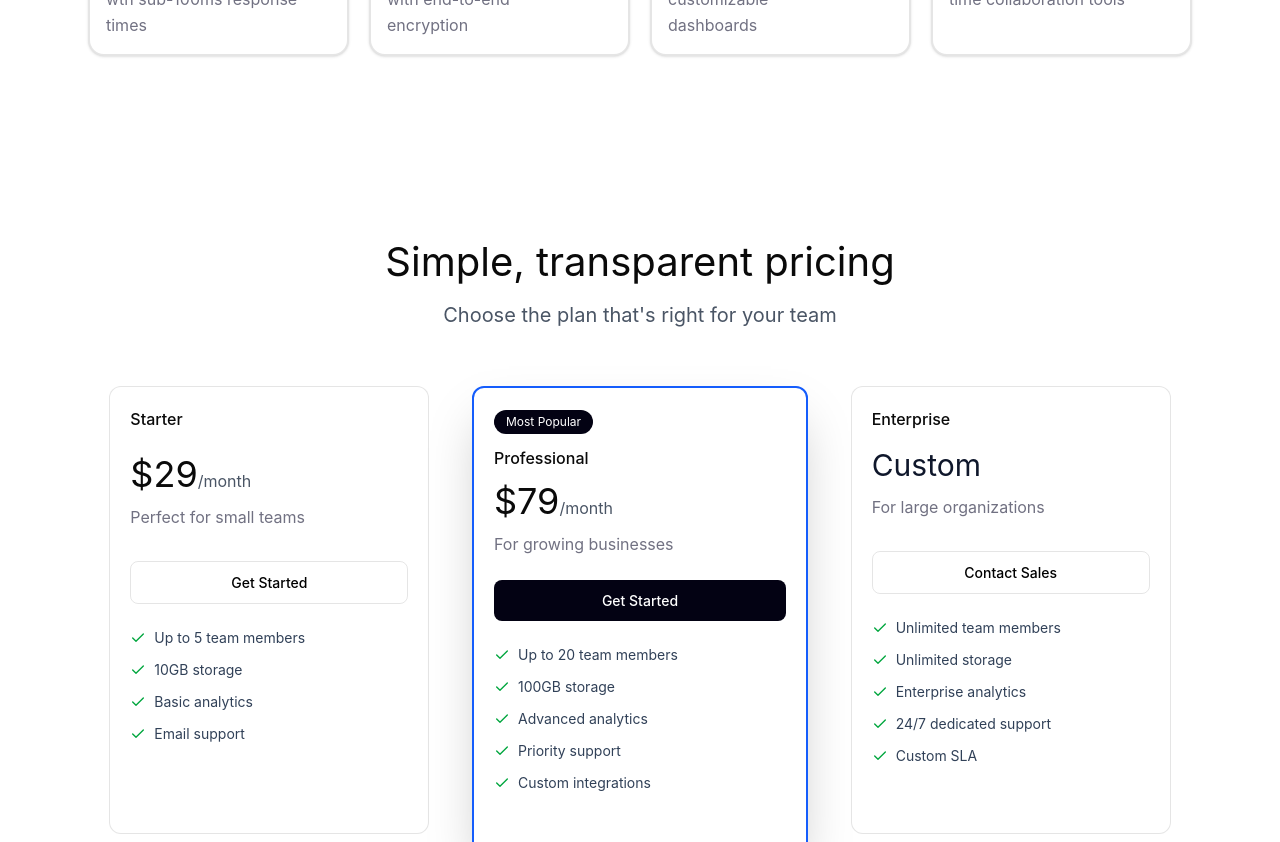
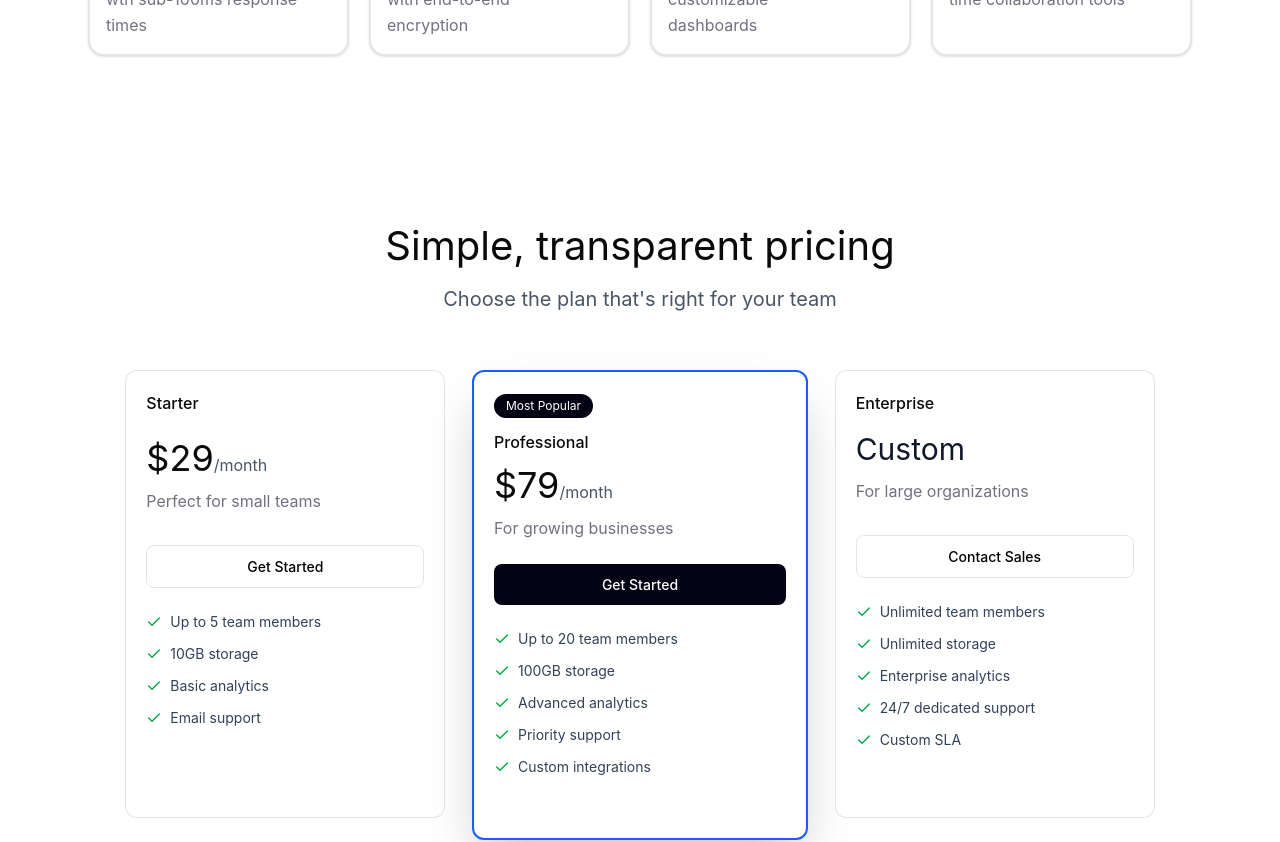
Before and after one commit to najeesidahmed/ruach-tech-figma-to-code, a Next.js app in the folder detailify-landing/: page / in a window 1280 px wide. Shown: the part 1100-1942 px from the top of the page. Built offline with nearby package versions, Linux system fonts and the light colour scheme.

Commit message:
reduce padding of pricing section

```diff
--- a/detailify-landing/components/sections/PricingSection.tsx
+++ b/detailify-landing/components/sections/PricingSection.tsx
@@ -4,7 +4,7 @@ import { Card, CardHeader, CardContent } from "../ui/Card";
 
 export function PricingSection() {
     return (
-        <section className="mx-auto max-w-6xl px-6 py-24">
+        <section className="mx-auto max-w-6xl px-12 py-20">
             {/* Heading */}
             <div className="text-center">
                 <h2 className="text-[40px] text-(--text-title)">
```
